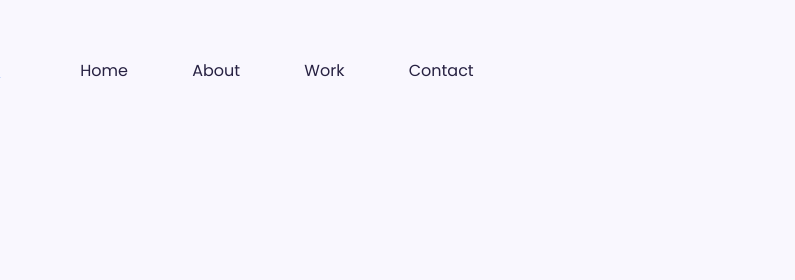
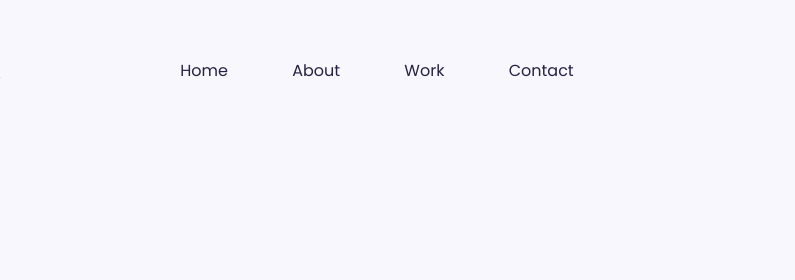
Before and after one commit to Niki313/responsive-week4-homework, a plain HTML site: page index.html in a window 1280 px wide. Shown: the top 280 px of the page, 221-1016 px from the left. Drawn offline with nearby package versions, Linux system fonts and the light colour scheme; a web font is replaced by a local one.

Commit message:
adjust menu layout for medium screen size and delete comments

```diff
--- a/style.css
+++ b/style.css
@@ -16,7 +16,7 @@
     margin: 0px 30px 50px 30px;
   }
   .link-menu-block {
-    margin-left: 100px;
+    margin-left: 200px;
   }
   .link-menu {
     margin: 0 10px;
@@ -50,7 +50,7 @@
   .link-menu-block {
     display: inline;
     text-align: right;
-    margin-left: 50px;
+    margin-left: 150px;
   }
   .link-menu {
     margin: 0 10px;
@@ -64,116 +64,7 @@
   }
 }
 
-/* for extra sm-screen*/
-/* .wrapper,
-.about-wrapper {
-  padding: 30px 10px;
-}
-.wrapper {
-  text-align: center;
-  height: 600px;
-  margin-bottom: 50px;
-}
 
-.logo {
-  margin-bottom: 20px;
-}
-.link-menu-block {
-  text-align: center;
-  margin-bottom: 50px;
-}
-.link-menu {
-  font-size: 14px;
-  margin: 0 5px;
-}
-
-.name {
-  font-size: 46px;
-}
-.about-greeting,
-.greeting {
-  font-size: 27px;
-}
-.about-developer,
-#text-about {
-  font-size: 18px;
-}
-.button-contact-me {
-  padding: 15px 20px;
-}
- .button-contact-me a {
-  font-size: 14px;
-}
-.second-wrapper {
-  margin: 0 10px 30px 10px;
-}
-.text-second-part {
-  margin-bottom: 20px;
-}
-.headerDictionary,
-.headerWeather,
-.headerYogurt,
-.about-greeting,
-.get-touch {
-  text-align: center;
-  font-size: 46px;
-}
-.headerDictionary,
-.headerWeather,
-.headerYogurt {
-  margin-top: 20px;
-  margin-bottom: 10px;
-}
-.content-yogurt,
-.content-dictionary,
-.content-weather,
-.about-developer,
-.about-content-developer,
-.about-content-developer {
-  font-size: 14px;
-}
-
-.content-yogurt,
-.content-dictionary,
-.content-weather {
-  margin-bottom: 46px;
-}
-
-.contact-link {
-  padding: 15px 20px;
-  font-size: 14px;
-}
-.third-wrapper {
-  padding: 0 0;
-  margin: 0 79px;
-}
-.block-work-inquiry {
-  background-color: var(--third-color);
-  border-radius: 4px;
-  padding: 20px 10px;
-  height: 150px;
-}
-
-.work-inquiry {
-  font-size: 21px;
-}
-
-.work-inquiry-content {
-  font-size: 14px;
-}
-
-.email-link {
-  padding: 15px 20px;
-}
-
-.email-link a {
-  font-size: 14px;
-}
-.my-email {
-  font-size: 16px;
-  margin-top: 30px;
-  margin-bottom: 20px;
-} */ */
 
 /* for a big screen */
 
```
